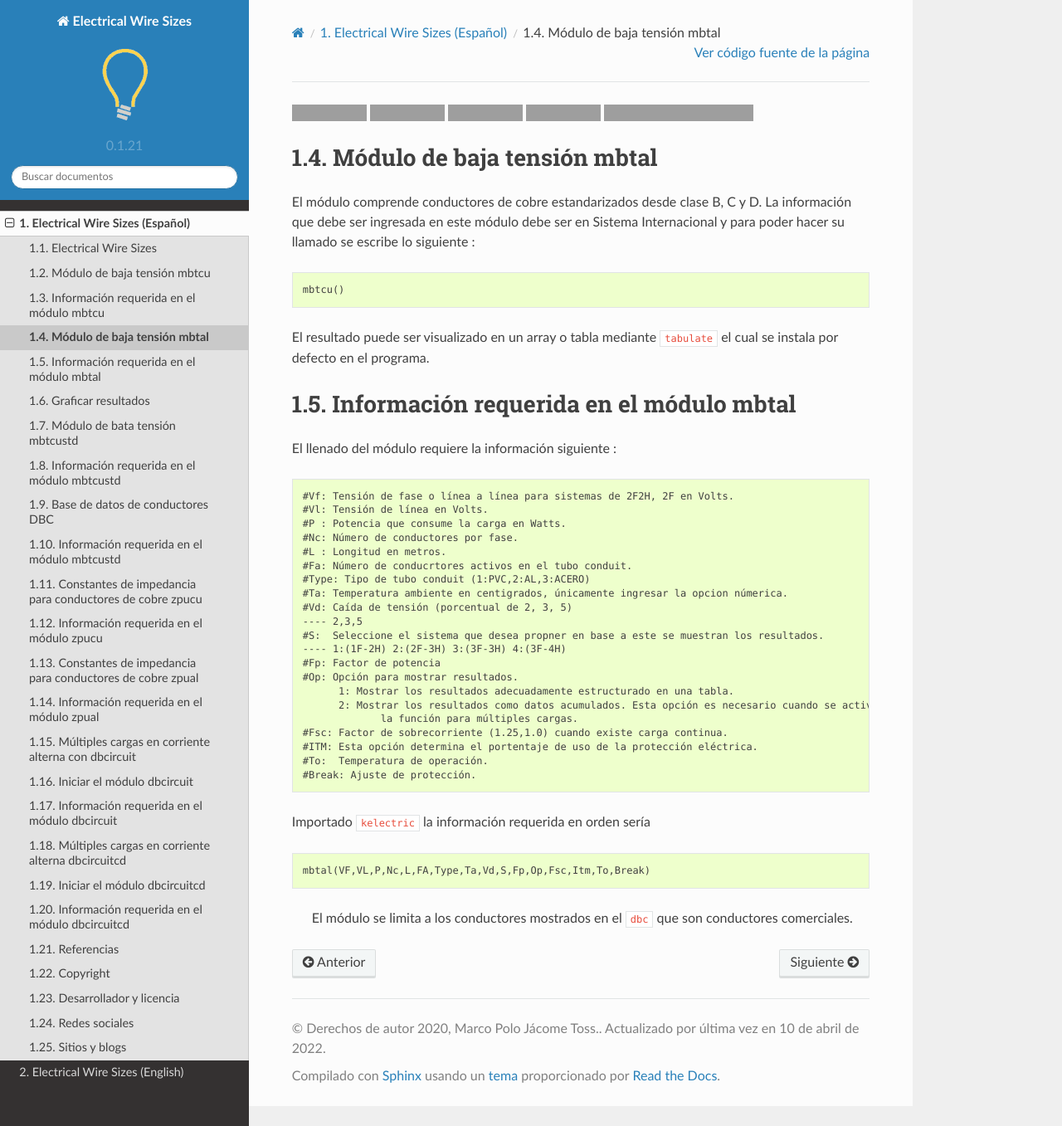
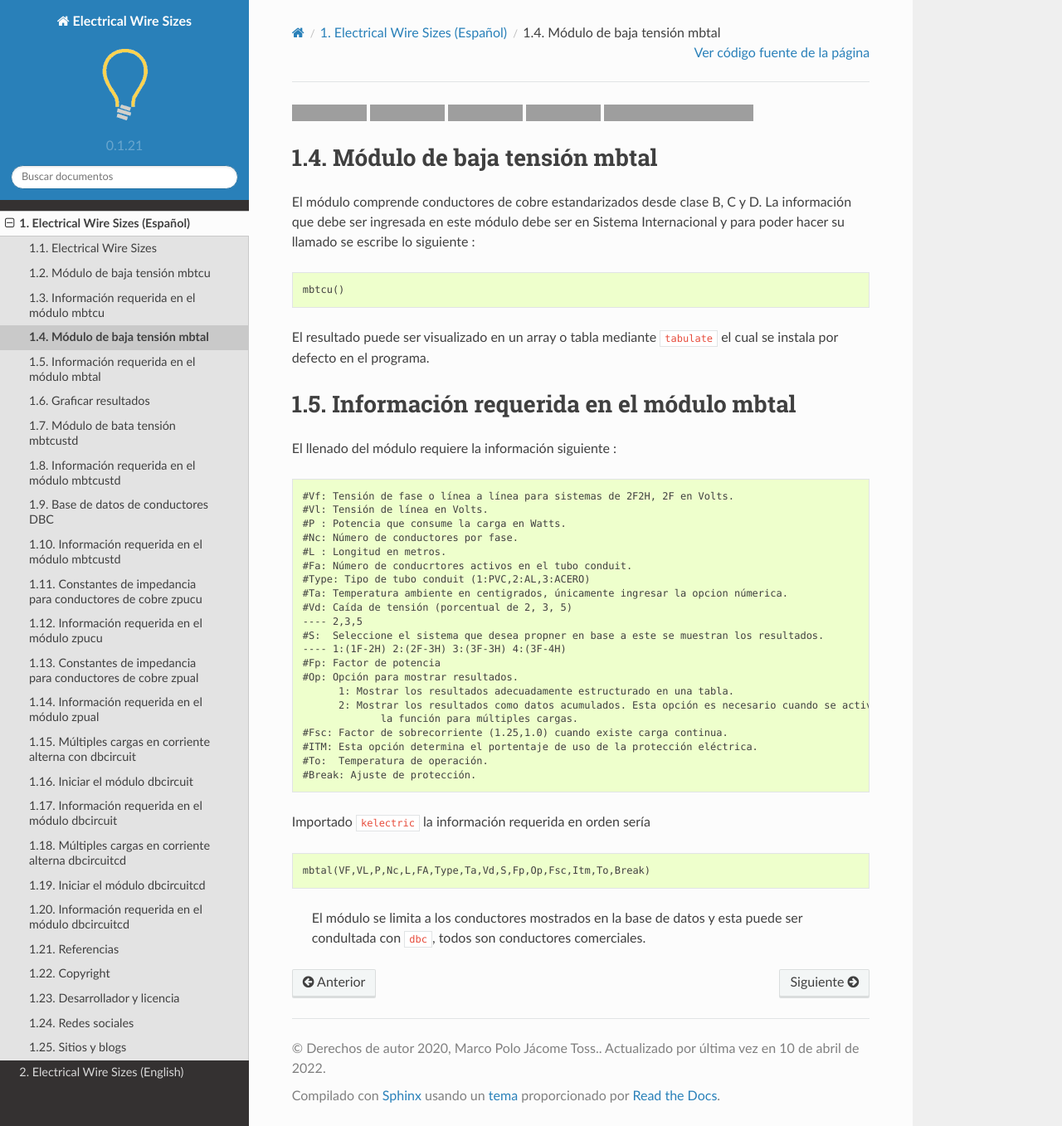
Before and after one commit to jacometoss/PyEWS, a Sphinx documentation site: the page built from docs/parte1/Mbtal.rst, in a window 1280 px wide and 1357 px high, cut to the strip 0-1357 px from the top of the window. Shown: the whole strip at 83% size. Built offline with Sphinx 7.4.7 and the Read the Docs theme 2.0.0, drawn with Linux system fonts in a browser that asks for light colours; grey boxes are pictures that could not be loaded.

Commit message:
0.1.27rc2

```diff
--- a/docs/parte1/Mbtal.rst
+++ b/docs/parte1/Mbtal.rst
@@ -52,8 +52,8 @@ Importado ``kelectric`` la información requerida en orden sería
 
 ..
 
-   El módulo se limita a los conductores mostrados en el ``dbc`` que son
-   conductores comerciales.
+   El módulo se limita a los conductores mostrados en la base de datos y esta
+   puede ser condultada con ``dbc``, todos son conductores comerciales.
 
 .. |image1| image:: https://badge.fury.io/py/ElectricalWireSizes.svg
    :target: https://badge.fury.io/py/ElectricalWireSizes
```
